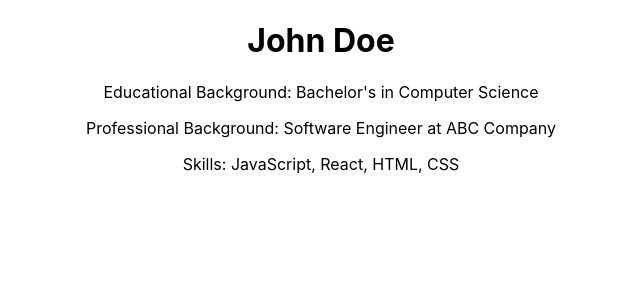
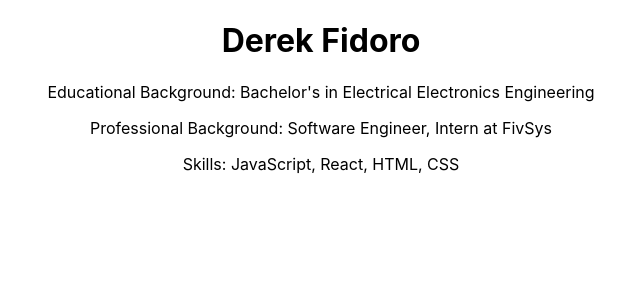
Before and after one commit to Derutron/derek_R_C3, a React (Create React App) app: page / in a window 1280 px wide. Shown: the top 300 px of the page, without its empty margins (319-959 px from the left). Built offline with nearby package versions, Linux system fonts and the light colour scheme.

Commit message:
Update App.js

```diff
--- a/src/App.js
+++ b/src/App.js
@@ -4,9 +4,9 @@ import './App.css';
 function App() {
   return (
     <div className="App">
-      <h1>John Doe</h1>
-      <p>Educational Background: Bachelor's in Computer Science</p>
-      <p>Professional Background: Software Engineer at ABC Company</p>
+      <h1>Derek Fidoro</h1>
+      <p>Educational Background: Bachelor's in Electrical Electronics Engineering</p>
+      <p>Professional Background: Software Engineer, Intern at FivSys</p>
       <p>Skills: JavaScript, React, HTML, CSS</p>
     </div>
   );
```
